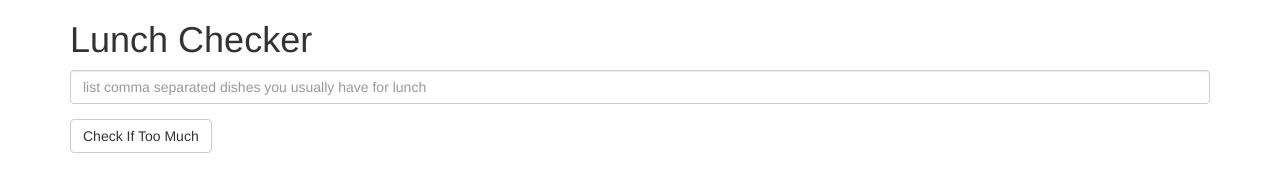
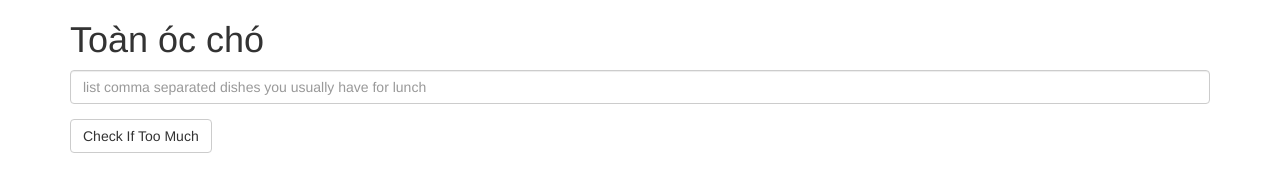
Before and after one commit to gohanmystic/gohanmystic.github.io, a plain HTML site: page index.html in a window 1280 px wide. Drawn offline with Linux system fonts and the light colour scheme.

Commit message:
assignment1

```diff
--- a/index.html
+++ b/index.html
@@ -12,7 +12,7 @@
   </head>
 <body>
    <div class="container" ng-controller="ass1Controller">
-     <h1>Lunch Checker</h1>
+     <h1>Toàn óc chó</h1>
 
          <div class="form-group">
              <input id="lunch-menu" type="text"
```
